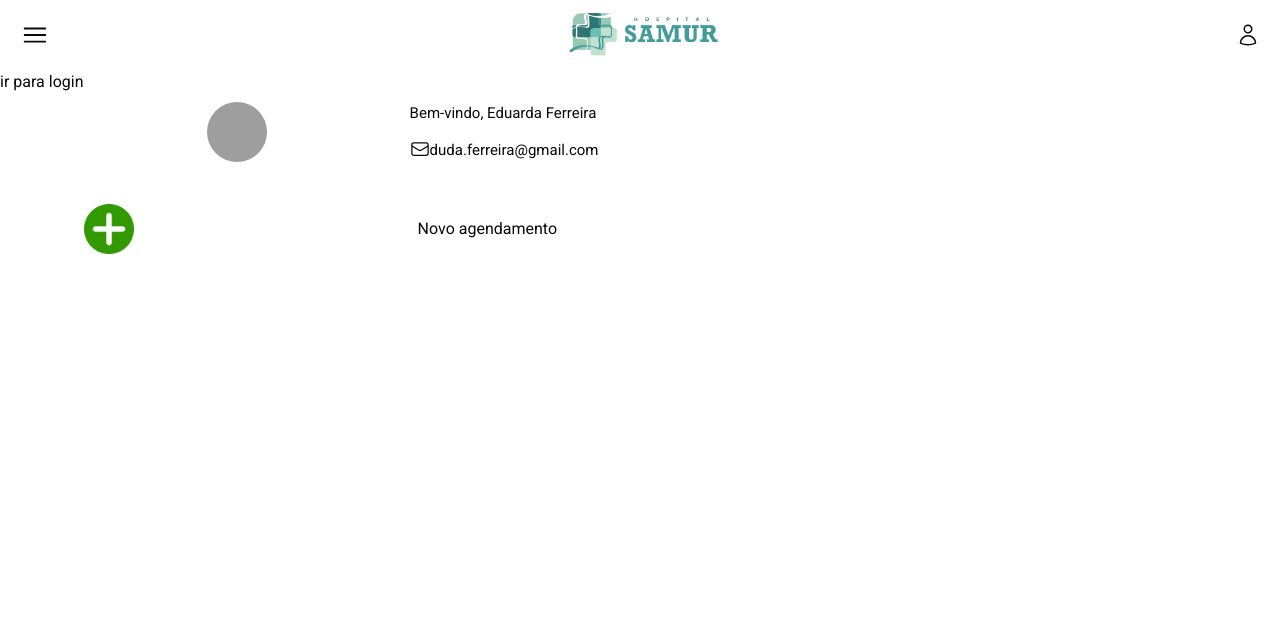
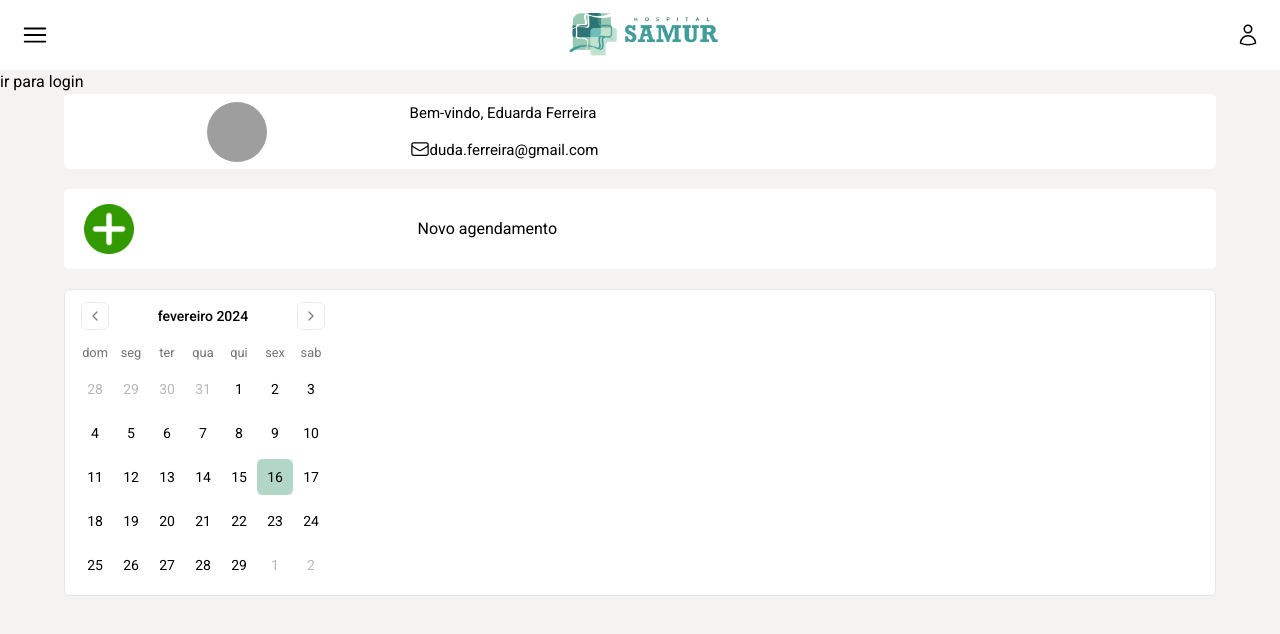
Before and after one commit to HericVirgilio/samur-portal-paciente, a Next.js app: page / in a window 1280 px wide. Shown: the top 634 px of the page. Built offline with nearby package versions, Linux system fonts and the light colour scheme; grey boxes are pictures that could not be loaded.

Commit message:
implementação calendario

```diff
--- a/package.json
+++ b/package.json
@@ -9,11 +9,14 @@
     "lint": "next lint"
   },
   "dependencies": {
+    "@radix-ui/react-slot": "^1.0.2",
     "class-variance-authority": "^0.7.0",
     "clsx": "^2.1.0",
+    "date-fns": "^3.3.1",
     "lucide-react": "^0.335.0",
     "next": "14.1.0",
     "react": "^18",
+    "react-day-picker": "^8.10.0",
     "react-dom": "^18",
     "tailwind-merge": "^2.2.1",
     "tailwindcss-animate": "^1.0.7"
--- a/src/app/globals.css
+++ b/src/app/globals.css
@@ -2,75 +2,76 @@
 @tailwind components;
 @tailwind utilities;
 
+body{
+  background-color: var(--cinza-cor-de-fundo)
+}
 @layer base {
   :root {
+
+    --azul-claro: #2C6EF2;
+    --branco: white;
+    --preto: black;
+    --cinza-input: #808080;
+    --cinza-cor-de-fundo: #F5F2F2;
+
     --background: 0 0% 100%;
-    --foreground: 0 0% 3.9%;
+    --foreground: 0 0% 5%;
 
     --card: 0 0% 100%;
-    --card-foreground: 0 0% 3.9%;
+    --card-foreground: 0 0% 5%;
 
     --popover: 0 0% 100%;
-    --popover-foreground: 0 0% 3.9%;
+    --popover-foreground: 0 0% 5%;
 
-    --primary: 0 0% 9%;
-    --primary-foreground: 0 0% 98%;
+    --primary: 153 32% 77%;
+    --primary-foreground: 0 0% 2%;
 
-    --secondary: 0 0% 96.1%;
-    --secondary-foreground: 0 0% 9%;
+    --secondary: 0 0% 96%;
+    --secondary-foreground: 0 0% 5%;
 
-    --muted: 0 0% 96.1%;
-    --muted-foreground: 0 0% 45.1%;
+    --muted: 0 0% 96%;
+    --muted-foreground: 0 0% 45%;
 
-    --accent: 0 0% 96.1%;
-    --accent-foreground: 0 0% 9%;
+    --accent: 0 0% 96%;
+    --accent-foreground: 0 0% 5%;
 
-    --destructive: 0 84.2% 60.2%;
+    --destructive: 0 84% 60%;
     --destructive-foreground: 0 0% 98%;
 
-    --border: 0 0% 89.8%;
-    --input: 0 0% 89.8%;
-    --ring: 0 0% 3.9%;
+    --border: 0 0% 92%;
+    --input: 0 0% 85%;
+    --ring: 0 0% 76%;
 
     --radius: 0.5rem;
   }
 
   .dark {
-    --background: 0 0% 3.9%;
+    --background: 180 3% 6%;
     --foreground: 0 0% 98%;
 
-    --card: 0 0% 3.9%;
+    --card: 180 6% 7%;
     --card-foreground: 0 0% 98%;
 
-    --popover: 0 0% 3.9%;
+    --popover: 180 6% 7%;
     --popover-foreground: 0 0% 98%;
 
-    --primary: 0 0% 98%;
-    --primary-foreground: 0 0% 9%;
+    --primary: 180 38% 30%;
+    --primary-foreground: 0 0% 98%;
 
-    --secondary: 0 0% 14.9%;
+    --secondary: 180 5% 15%;
     --secondary-foreground: 0 0% 98%;
 
-    --muted: 0 0% 14.9%;
-    --muted-foreground: 0 0% 63.9%;
+    --muted: 180 5% 22%;
+    --muted-foreground: 180 5% 49%;
 
-    --accent: 0 0% 14.9%;
+    --accent: 180 45% 14%;
     --accent-foreground: 0 0% 98%;
 
-    --destructive: 0 62.8% 30.6%;
+    --destructive: 0 84% 60%;
     --destructive-foreground: 0 0% 98%;
 
-    --border: 0 0% 14.9%;
-    --input: 0 0% 14.9%;
-    --ring: 0 0% 83.1%;
+    --border: 180 5% 12%;
+    --input: 180 4% 18%;
+    --ring: 180 38% 40%;
   }
 }
-
-@layer base {
-  * {
-    @apply border-border;
-  }
-  body {
-    @apply bg-background text-foreground;
-  }
-}
--- a/src/app/page.tsx
+++ b/src/app/page.tsx
@@ -1,14 +1,26 @@
+"use client"
+import React, { useState } from "react";
 import Link from "next/link";
 import HeaderPrincipal from "@/components/header";
 import BoxUserPrincipal from "@/components/box-user-principal";
 import NovoAgendamentoPrincipal from "@/components/box-novo-agendamento";
+import { Calendar } from "@/components/ui/calendar"
+
 export default function Home() {
+
+  const [date, setDate] = useState<Date>(new Date())
+
   return (
     <main>
-      <HeaderPrincipal/>
+      <HeaderPrincipal />
       <Link href={'/login'}>ir para login</Link>
-      <BoxUserPrincipal/>
-      <NovoAgendamentoPrincipal/>
+      <BoxUserPrincipal />
+      <NovoAgendamentoPrincipal />
+      <Calendar
+        mode="single"
+        selected={date}
+        className="rounded-md border w-[90vw] mx-auto"
+        style={{backgroundColor: "white"}}/>
     </main>
   );
 }
--- /dev/null
+++ b/src/components/ui/button.tsx
@@ -0,0 +1,56 @@
+import * as React from "react"
+import { Slot } from "@radix-ui/react-slot"
+import { cva, type VariantProps } from "class-variance-authority"
+
+import { cn } from "@/lib/utils"
+
+const buttonVariants = cva(
+  "inline-flex items-center justify-center whitespace-nowrap rounded-md text-sm font-medium ring-offset-background transition-colors focus-visible:outline-none focus-visible:ring-2 focus-visible:ring-ring focus-visible:ring-offset-2 disabled:pointer-events-none disabled:opacity-50",
+  {
+    variants: {
+      variant: {
+        default: "bg-primary text-primary-foreground hover:bg-primary/90",
+        destructive:
+          "bg-destructive text-destructive-foreground hover:bg-destructive/90",
+        outline:
+          "border border-input bg-background hover:bg-accent hover:text-accent-foreground",
+        secondary:
+          "bg-secondary text-secondary-foreground hover:bg-secondary/80",
+        ghost: "hover:bg-accent hover:text-accent-foreground",
+        link: "text-primary underline-offset-4 hover:underline",
+      },
+      size: {
+        default: "h-10 px-4 py-2",
+        sm: "h-9 rounded-md px-3",
+        lg: "h-11 rounded-md px-8",
+        icon: "h-10 w-10",
+      },
+    },
+    defaultVariants: {
+      variant: "default",
+      size: "default",
+    },
+  }
+)
+
+export interface ButtonProps
+  extends React.ButtonHTMLAttributes<HTMLButtonElement>,
+    VariantProps<typeof buttonVariants> {
+  asChild?: boolean
+}
+
+const Button = React.forwardRef<HTMLButtonElement, ButtonProps>(
+  ({ className, variant, size, asChild = false, ...props }, ref) => {
+    const Comp = asChild ? Slot : "button"
+    return (
+      <Comp
+        className={cn(buttonVariants({ variant, size, className }))}
+        ref={ref}
+        {...props}
+      />
+    )
+  }
+)
+Button.displayName = "Button"
+
+export { Button, buttonVariants }
--- /dev/null
+++ b/src/components/ui/calendar.tsx
@@ -0,0 +1,67 @@
+"use client"
+
+import * as React from "react"
+import { ChevronLeft, ChevronRight } from "lucide-react"
+import { DayPicker } from "react-day-picker"
+
+import { cn } from "@/lib/utils"
+import { buttonVariants } from "@/components/ui/button"
+import { ptBR } from "date-fns/locale"
+export type CalendarProps = React.ComponentProps<typeof DayPicker>
+
+function Calendar({
+  className,
+  classNames,
+  showOutsideDays = true,
+  ...props
+}: CalendarProps) {
+  return (
+    <DayPicker
+      locale={ptBR}
+      showOutsideDays={showOutsideDays}
+      className={cn("p-3", className)}
+      classNames={{
+        months: "flex flex-col sm:flex-row space-y-4 sm:space-x-4 sm:space-y-0",
+        month: "space-y-4",
+        caption: "flex justify-center pt-1 relative items-center",
+        caption_label: "text-sm font-medium",
+        nav: "space-x-1 flex items-center",
+        nav_button: cn(
+          buttonVariants({ variant: "outline" }),
+          "h-7 w-7 bg-transparent p-0 opacity-50 hover:opacity-100"
+        ),
+        nav_button_previous: "absolute left-1",
+        nav_button_next: "absolute right-1",
+        table: "w-full border-collapse space-y-1",
+        head_row: "flex",
+        head_cell:
+          "text-muted-foreground rounded-md w-9 font-normal text-[0.8rem]",
+        row: "flex w-full mt-2",
+        cell: "h-9 w-9 text-center text-sm p-0 relative [&:has([aria-selected].day-range-end)]:rounded-r-md [&:has([aria-selected].day-outside)]:bg-accent/50 [&:has([aria-selected])]:bg-accent first:[&:has([aria-selected])]:rounded-l-md last:[&:has([aria-selected])]:rounded-r-md focus-within:relative focus-within:z-20",
+        day: cn(
+          buttonVariants({ variant: "ghost" }),
+          "h-9 w-9 p-0 font-normal aria-selected:opacity-100"
+        ),
+        day_range_end: "day-range-end",
+        day_selected:
+          "bg-primary text-primary-foreground hover:bg-primary hover:text-primary-foreground focus:bg-primary focus:text-primary-foreground",
+        day_today: "bg-accent text-accent-foreground",
+        day_outside:
+          "day-outside text-muted-foreground opacity-50 aria-selected:bg-accent/50 aria-selected:text-muted-foreground aria-selected:opacity-30",
+        day_disabled: "text-muted-foreground opacity-50",
+        day_range_middle:
+          "aria-selected:bg-accent aria-selected:text-accent-foreground",
+        day_hidden: "invisible",
+        ...classNames,
+      }}
+      components={{
+        IconLeft: ({ ...props }) => <ChevronLeft className="h-4 w-4" />,
+        IconRight: ({ ...props }) => <ChevronRight className="h-4 w-4" />,
+      }}
+      {...props}
+    />
+  )
+}
+Calendar.displayName = "Calendar"
+
+export { Calendar }
```
Also changed, not shown: components.json, 1 other file (tests, documents, lock files or other folders).
